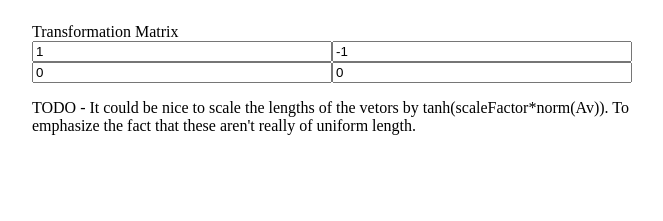
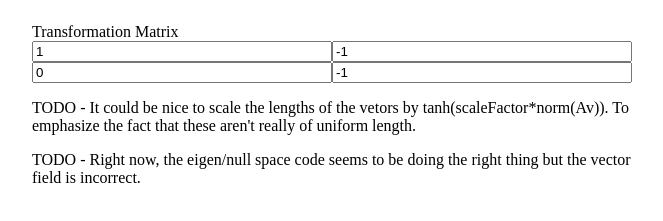
Before and after one commit to mjdanbury/linear-vector-fields, a SvelteKit app: page /flow-field in a window 1280 px wide. Shown: the part 129-350 px from the top of the page, without its empty margins (308-971 px from the left). Built offline with nearby package versions, Linux system fonts and the light colour scheme.

Commit message:
Ok, the previous commit fixed the highlights but not the vectors themselves. I'm pretty sure this is correct.

```diff
--- a/src/routes/flow-field/+page.svelte
+++ b/src/routes/flow-field/+page.svelte
@@ -12,7 +12,7 @@
 	let a11 = 1;
 	let a12 = -1;
 	let a21 = 0;
-	let a22 = 0;
+	let a22 = -1;
 	let normalize = true;
 	let eigensharpness = 400; // New parameter to control the sharpness of the distinction
 	let nullsharpness = 1;
@@ -55,7 +55,7 @@
 			for (let i = 0; i < backCols; i++) {
 				for (let j = 0; j < backRows; j++) {
 					let v = p5.createVector(i - backCols / 2 + 0.5, -1 * (j - backRows / 2 + 0.5));
-					let Av = p5.createVector(a11 * v.x + a12 * v.y, -1 * (a21 * v.x + a22 * v.y));
+					let Av = p5.createVector(a11 * v.x + a12 * v.y, a21 * v.x + a22 * v.y);
 
 					let x = i * backRes;
 					let y = j * backRes;
@@ -92,12 +92,8 @@
 
 			for (let i = 0; i < cols + 1; i++) {
 				for (let j = 0; j < rows + 1; j++) {
-					let v = p5.createVector(i - cols / 2, -1 * (j - cols / 2));
-					let Av = p5.createVector(a11 * v.x + a12 * v.y, -1 * (a21 * v.x + a22 * v.y));
-
-					// let vectorColor = getColor(Av.mag());
-
-					// console.log(Av);
+					let v = p5.createVector(i - cols / 2, -1 * (j - rows / 2));
+					let Av = p5.createVector(a11 * v.x + a12 * v.y, a21 * v.x + a22 * v.y);
 
 					// Calculate the starting point of the vector
 					let x = centerX + (i - cols / 2) * res;
@@ -110,7 +106,7 @@
 					if (normalize) {
 						Av.setMag(res / 2);
 						endX = x + Av.x;
-						endY = y + Av.y;
+						endY = y - Av.y;
 					} else {
 						endX = x + Av.x * res;
 						endY = y + Av.y * res;
@@ -131,9 +127,9 @@
 						// Calculate arrowhead points
 						let arrowAngle = p5.PI / 6; // 30 degrees
 						let x1 = endX - arrowSize * p5.cos(angle - arrowAngle);
-						let y1 = endY - arrowSize * p5.sin(angle - arrowAngle);
+						let y1 = endY + arrowSize * p5.sin(angle - arrowAngle);
 						let x2 = endX - arrowSize * p5.cos(angle + arrowAngle);
-						let y2 = endY - arrowSize * p5.sin(angle + arrowAngle);
+						let y2 = endY + arrowSize * p5.sin(angle + arrowAngle);
 
 						// Draw arrowhead
 						p5.line(endX, endY, x1, y1);
@@ -169,6 +165,10 @@
 		TODO - It could be nice to scale the lengths of the vetors by tanh(scaleFactor*norm(Av)). To
 		emphasize the fact that these aren't really of uniform length.
 	</p>
+	<p>
+		TODO - Right now, the eigen/null space code seems to be doing the right thing but the vector
+		field is incorrect.
+	</p>
 </div>
 
 <style>
```
